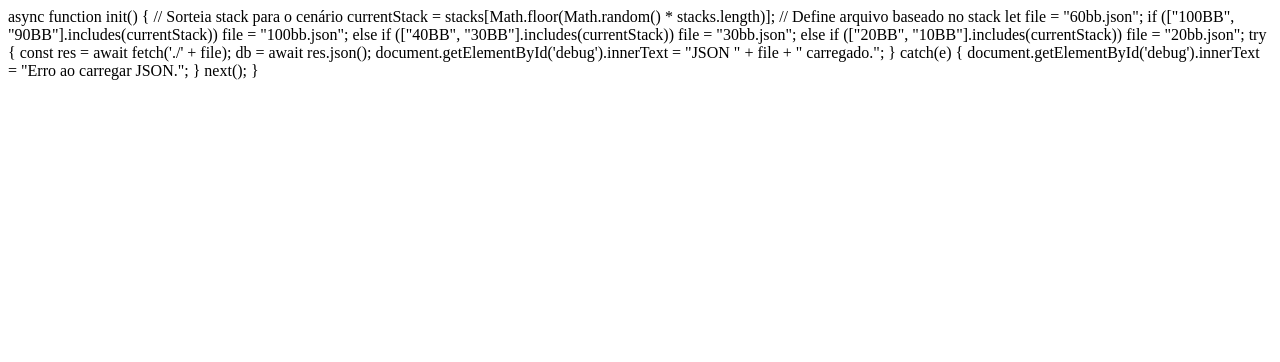
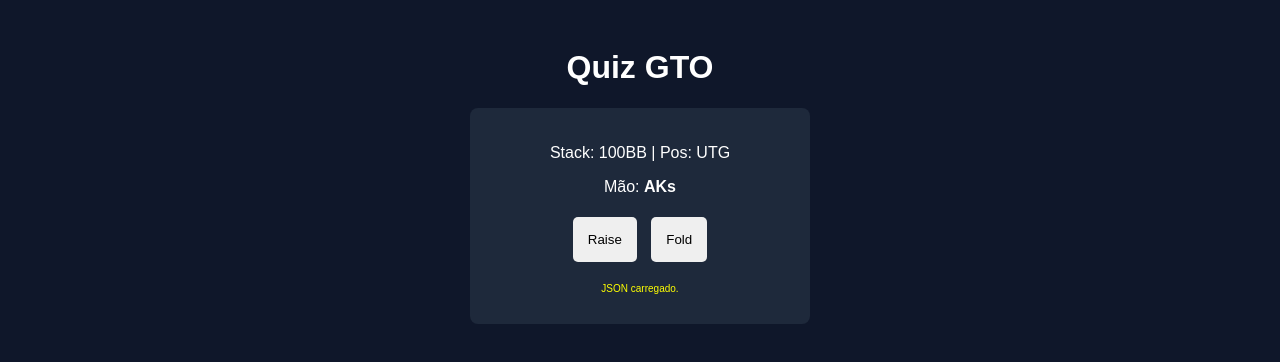
Before and after one commit to donaldsonnunes/gtotrainer, a plain HTML site: page index.html in a window 1280 px wide. Drawn offline with Linux system fonts and the light colour scheme.

Commit message:
Atualizar o index.html

```diff
--- a/index.html
+++ b/index.html
@@ -1,17 +1,67 @@
-async function init() {
-    // Sorteia stack para o cenário
-    currentStack = stacks[Math.floor(Math.random() * stacks.length)];
+<!DOCTYPE html>
+<html lang="pt-BR">
+<head>
+    <meta charset="UTF-8">
+    <meta name="viewport" content="width=device-width, initial-scale=1.0">
+    <title>Quiz GTO</title>
+    <style>
+        body { font-family: sans-serif; background: #0f172a; color: white; display: flex; flex-direction: column; align-items: center; padding: 20px; }
+        .box { background: #1e293b; padding: 20px; border-radius: 8px; text-align: center; width: 300px; }
+        button { padding: 15px; cursor: pointer; margin: 5px; border-radius: 5px; border: none; }
+    </style>
+</head>
+<body>
+    <h1>Quiz GTO</h1>
+    <div class="box">
+        <p>Stack: <span id="stack">--</span> | Pos: <span id="pos">--</span></p>
+        <p>Mão: <strong id="hand">--</strong></p>
+        <button onclick="check('raise')">Raise</button>
+        <button onclick="check('fold')">Fold</button>
+        <p id="result"></p>
+        <p id="debug" style="font-size:10px; color:yellow;"></p>
+    </div>
 
-    // Define arquivo baseado no stack
-    let file = "60bb.json";
-    if (["100BB", "90BB"].includes(currentStack)) file = "100bb.json";
-    else if (["40BB", "30BB"].includes(currentStack)) file = "30bb.json";
-    else if (["20BB", "10BB"].includes(currentStack)) file = "20bb.json";
+    <script>
+        const handsList = ["AA","KK","QQ","JJ","TT","99","AKs","AQs","AKo"];
+        let db = {};
+        let currentPos = "UTG", currentHand = "AA", currentStack = "100BB";
 
-    try {
-        const res = await fetch('./' + file);
-        db = await res.json();
-        document.getElementById('debug').innerText = "JSON " + file + " carregado.";
-    } catch(e) { document.getElementById('debug').innerText = "Erro ao carregar JSON."; }
-    next();
-}
+        async function init() {
+            try {
+                // Tenta carregar o JSON principal
+                const res = await fetch('./100bb.json');
+                db = await res.json();
+                document.getElementById('debug').innerText = "JSON carregado.";
+            } catch(e) {
+                document.getElementById('debug').innerText = "Erro ao carregar JSON.";
+            }
+            next();
+        }
+
+        function next() {
+            currentHand = handsList[Math.floor(Math.random() * handsList.length)];
+            document.getElementById('stack').innerText = currentStack;
+            document.getElementById('pos').innerText = currentPos;
+            document.getElementById('hand').innerText = currentHand;
+            document.getElementById('result').innerText = "";
+        }
+
+        function check(action) {
+            let correct = "fold";
+            // Acesso protegido: verifica se o objeto 'hands' existe antes de acessar
+            if (db[currentPos] && db[currentPos].hands && db[currentPos].hands[currentHand]) {
+                correct = db[currentPos].hands[currentHand].toLowerCase();
+            }
+
+            if (action === correct) {
+                document.getElementById('result').innerText = "✅ Correto! É " + correct;
+            } else {
+                document.getElementById('result').innerText = "❌ Errou. O correto era " + correct;
+            }
+            setTimeout(next, 1000);
+        }
+
+        init();
+    </script>
+</body>
+</html>
```
